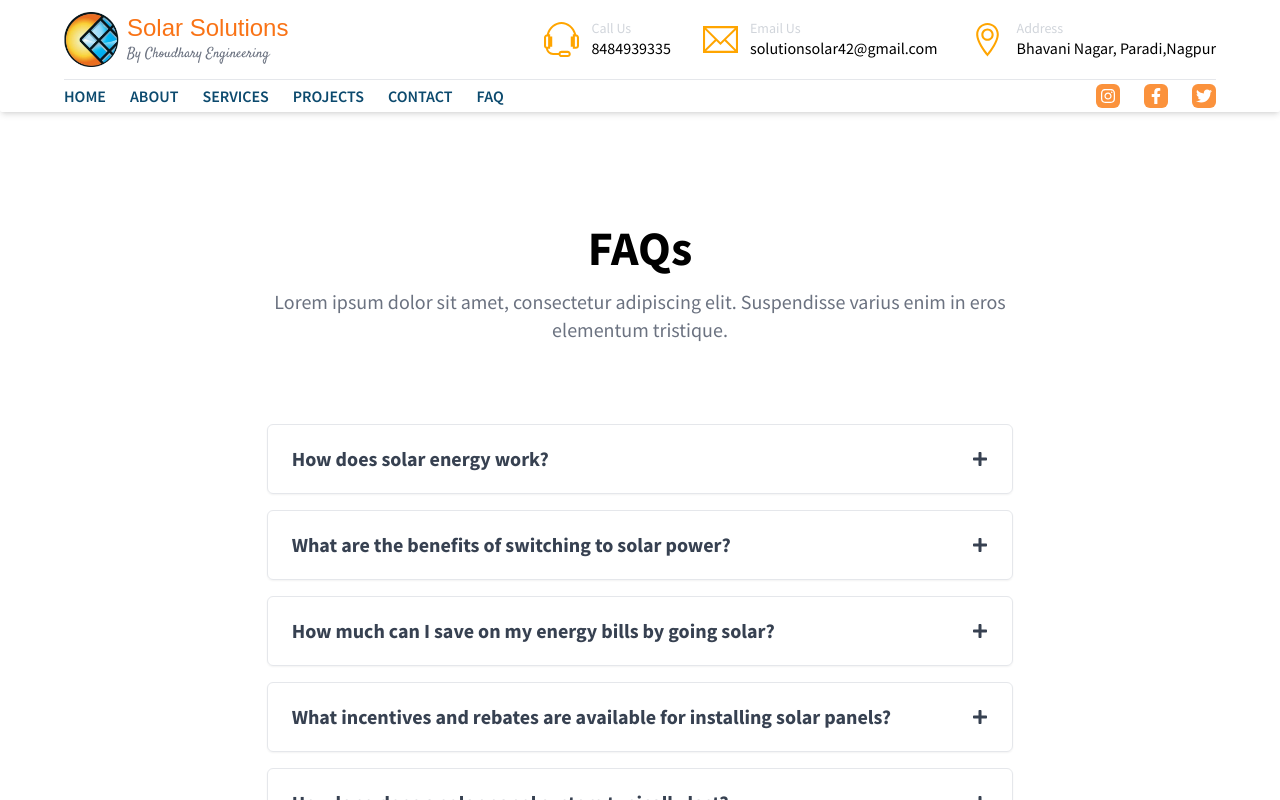
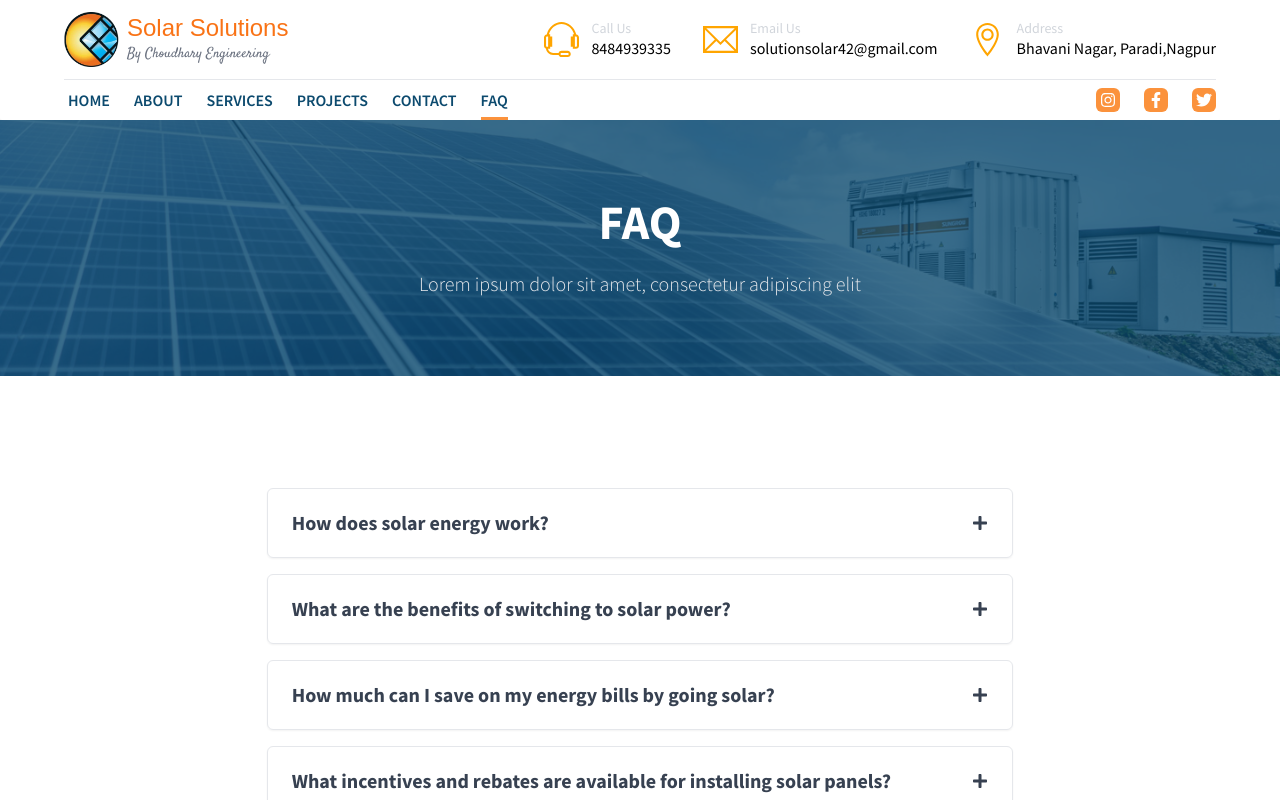
Before and after one commit to sadaatgithub/solar-solutions, a Next.js app: page /faq in a window 1280 px wide. Shown: the top 800 px of the page. Built offline with nearby package versions, Linux system fonts and the light colour scheme; a web font is replaced by a local one.

Commit message:
bug removed from nav

```diff
--- a/app/components/PagePathBanner.js
+++ b/app/components/PagePathBanner.js
@@ -2,12 +2,14 @@
 import React from 'react'
 import { usePathname } from "next/navigation";
 
-const PagePathBanner = () => {
+const PagePathBanner = ({subtitle}) => {
   const path = usePathname()
   const currentPath = path.split("/")
   return (
-    <div className="mt-20 md:mt-0 h-32 md:h-64  w-full flex items-center justify-center text-5xl bg-[url('../public/solarimg.jpg')] bg-cover font-bold bg-center relative after:content-[''] after:absolute after:bg-sky-900/80  after:inset-0">
-        <h3 className="z-10 text-white capitalize self-center">{currentPath[1]}</h3></div>
+    <div className="mt-20 md:mt-0 h-32 md:h-64  w-full flex flex-col gap-6 items-center justify-center text-5xl bg-[url('../public/solarimg.jpg')] bg-cover font-bold bg-center relative after:content-[''] after:absolute after:bg-sky-900/80  after:inset-0">
+        <h3 className="z-10 text-white  self-center uppercase">{currentPath[1]}</h3>
+        <p className="text-xl text-gray-200 z-10 font-light">{subtitle}</p>
+        </div>
   )
 }
 
--- a/app/components/header/NavLinks.js
+++ b/app/components/header/NavLinks.js
@@ -11,7 +11,7 @@ const NavLinks = ({setMenu}) => {
 
 
   return (
-    <ul className='flex flex-col md:flex-row gap-4 md:gap-6 font-semibold uppercase  [&>li]:cursor-pointer [&>li]:py-1 text-sky-900 [&>li:hover]:text-orange-500'>
+    <ul className='flex flex-col md:flex-row gap-4 md:gap-6 font-semibold uppercase p-1 [&>li]:cursor-pointer [&>li]:py-1 text-sky-900 [&>li:hover]:text-orange-500'>
             {navlink.map(link =>
             <li key={link.href} onClick={() => setMenu(false)}>
                 <Link href={link.href} className="relative">
--- a/app/faq/page.js
+++ b/app/faq/page.js
@@ -3,14 +3,17 @@ import PageWrapper from '../components/PageWrapper'
 import Container from '../components/Container'
 import Faqs from './component/Faqs'
 import Link from 'next/link'
+import PagePathBanner from '../components/PagePathBanner'
 
 const Faq = () => {
+  const subtitle = "Lorem ipsum dolor sit amet, consectetur adipiscing elit"
   return (
     <PageWrapper>
+      <PagePathBanner subtitle={subtitle}/>
         <Container className="min-h-screen flex flex-col gap-20 justify-center items-center">
-          <div className="flex flex-col gap-4 items-center lg:w-2/3">
+          <div className=" flex-col gap-4 items-center lg:w-2/3 hidden">
             <h2 className="text-5xl font-bold">FAQs</h2>
-            <p className="text-xl text-gray-500 text-center">Lorem ipsum dolor sit amet, consectetur adipiscing elit. Suspendisse varius enim in eros elementum tristique.</p>
+            <p className="text-xl text-gray-500 text-center"></p>
           </div>
 
             <Faqs/>
```
